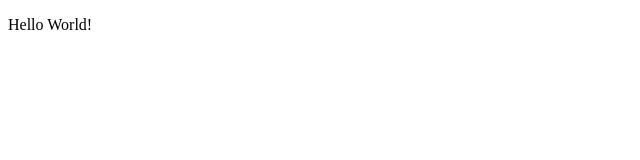
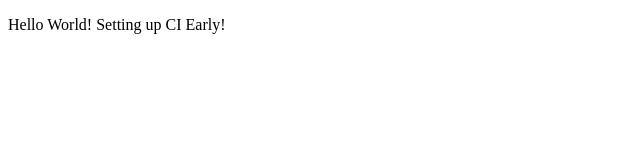
Before and after one commit to shanescott/DMFlow, a website: page public/index.html in a window 1280 px wide. Shown: the whole page, without its empty margins (0-640 px from the left). Drawn offline with Linux system fonts and the light colour scheme.

```diff
--- a/public/index.html
+++ b/public/index.html
@@ -7,6 +7,6 @@
     <title>Document</title>
 </head>
 <body>
-    <p>Hello World!</p>
+    <p>Hello World! Setting up CI Early!</p>
 </body>
 </html>
```
Also changed, not shown: .travis.yml.
